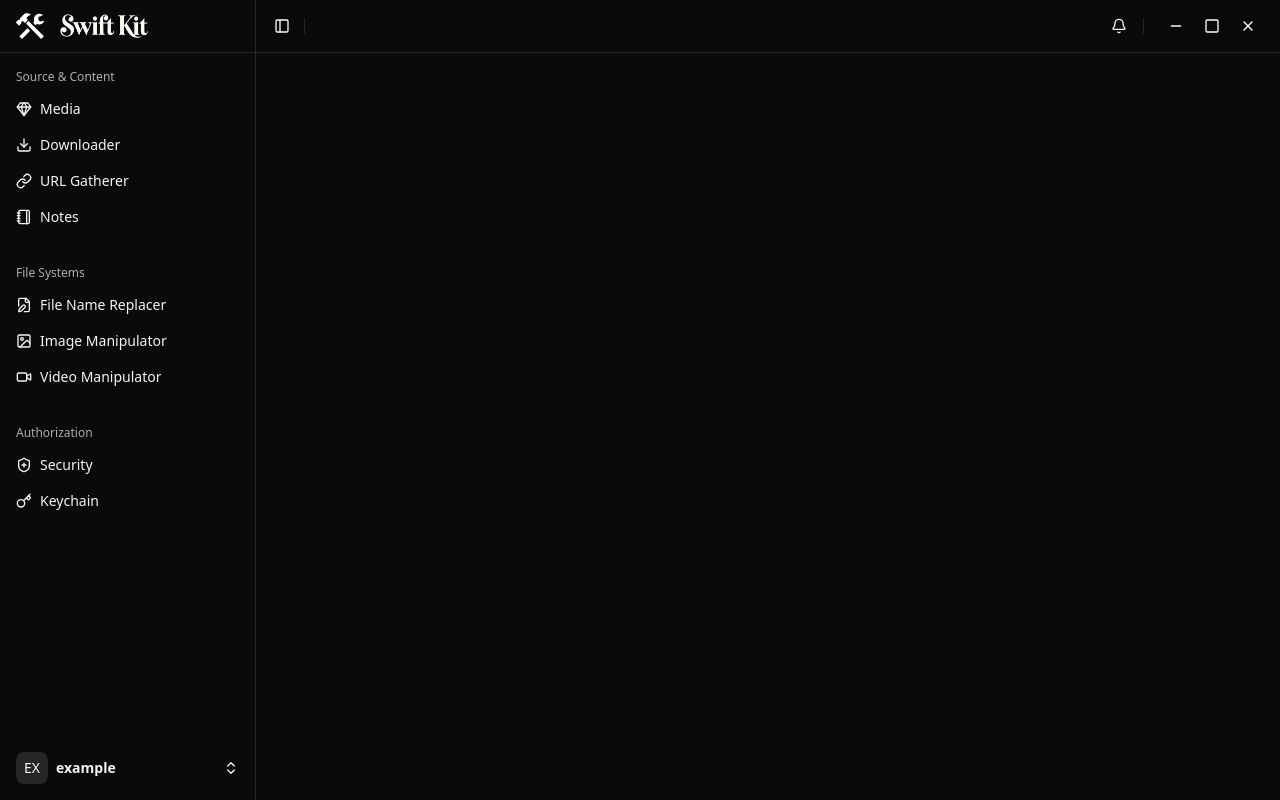
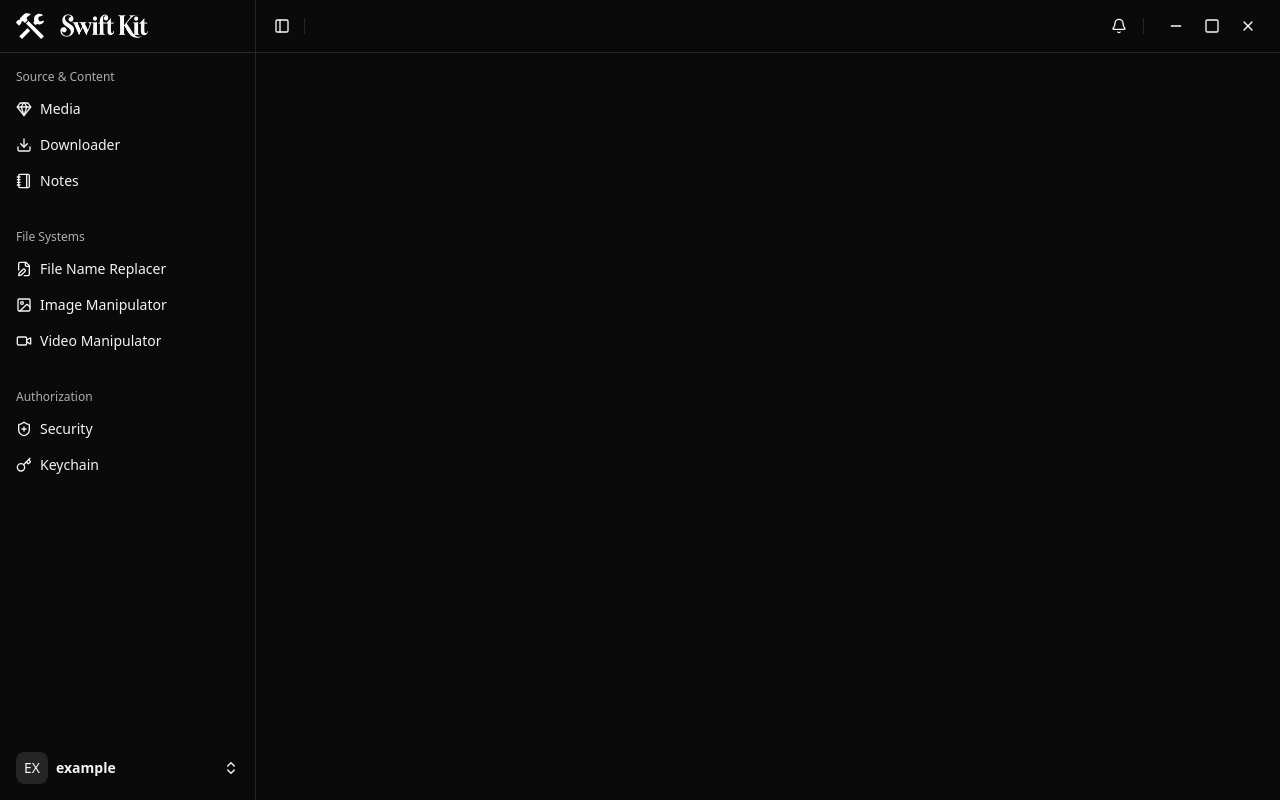
Before and after one commit to ev3nst/swift-kit, a React (Vite) app: page / in a window 1280 px wide. Built offline with nearby package versions, Linux system fonts and the light colour scheme.

Commit message:
url gatherer removed

```diff
--- a/src/app.tsx
+++ b/src/app.tsx
@@ -43,7 +43,6 @@ function App() {
 						</Route>
 
 						<Route path="/downloader" component={Downloader} />
-						<Route path="/url-gatherer" component={Placeholder} />
 						<Route path="/notes" component={Notes} />
 						<Route
 							path="/filename-replacer"
--- a/src/layout/app-sidebar.tsx
+++ b/src/layout/app-sidebar.tsx
@@ -6,7 +6,6 @@ import {
 	GemIcon,
 	ImageIcon,
 	KeyIcon,
-	LinkIcon,
 	NotebookIcon,
 	ShieldPlusIcon,
 	VideoIcon,
@@ -49,11 +48,6 @@ const data = {
 					name: 'Downloader',
 					to: '/downloader',
 					icon: DownloadIcon,
-				},
-				{
-					name: 'URL Gatherer',
-					to: '/url-gatherer',
-					icon: LinkIcon,
 				},
 				{
 					name: 'Notes',
```
